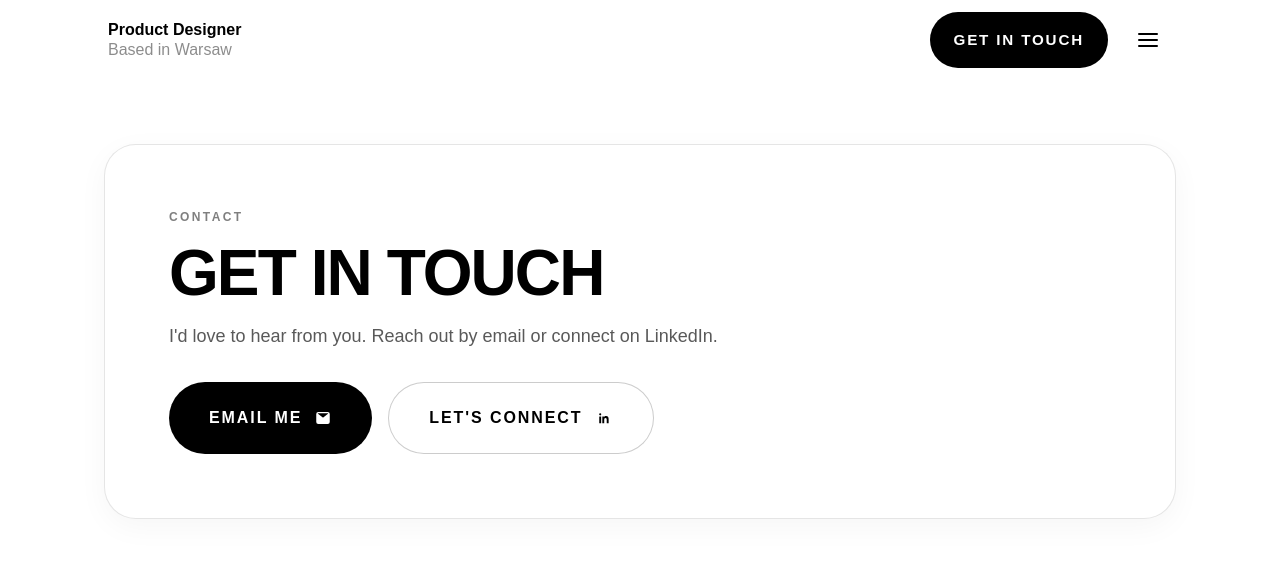
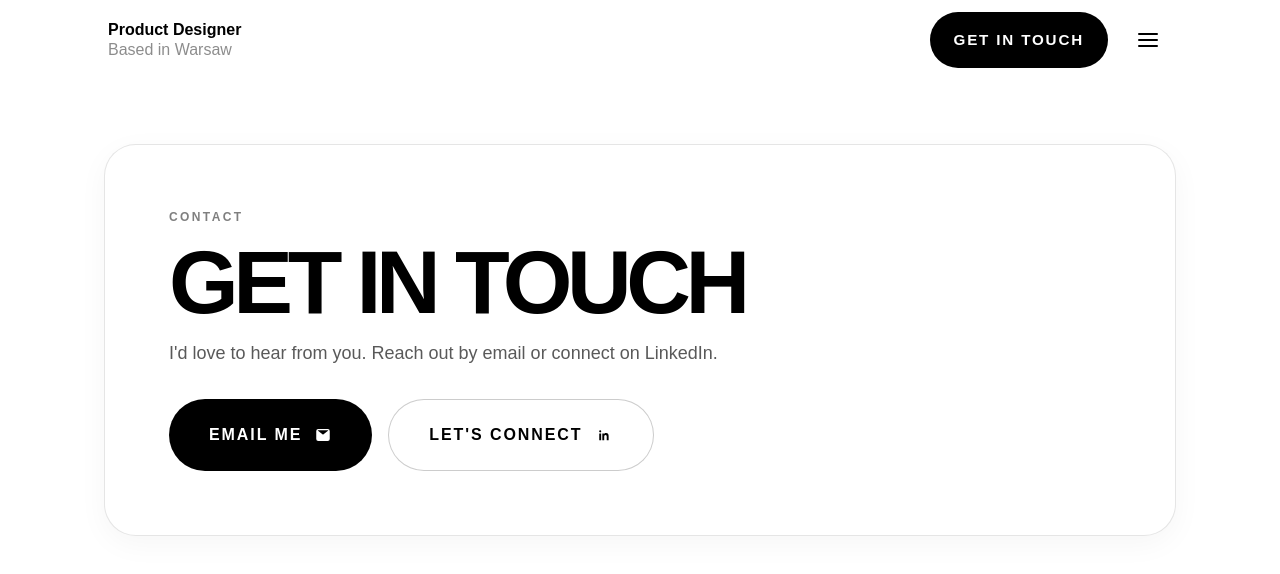
Before and after one commit to jzakrz/jakub-portfolio, a Next.js app: page /get-in-touch in a window 1280 px wide. Shown: the top 574 px of the page. Built offline with nearby package versions, Linux system fonts and the light colour scheme.

Commit message:
Match get-in-touch heading to section title spec

```diff
--- a/app/get-in-touch/page.tsx
+++ b/app/get-in-touch/page.tsx
@@ -13,8 +13,8 @@ export default function GetInTouchPage() {
             Contact
           </p>
 
-          <h1 className="mt-4 text-[clamp(2.3rem,5vw,4.4rem)] font-semibold uppercase leading-[1.02] tracking-[-0.03em] text-black">
-            GET IN TOUCH
+          <h1 className="mt-4 text-[clamp(3rem,7vw,6rem)] font-black uppercase leading-[0.92] tracking-[-0.06em] text-black">
+            Get in touch
           </h1>
 
           <p className="mt-4 max-w-2xl text-base text-black/65 sm:text-lg">
```
